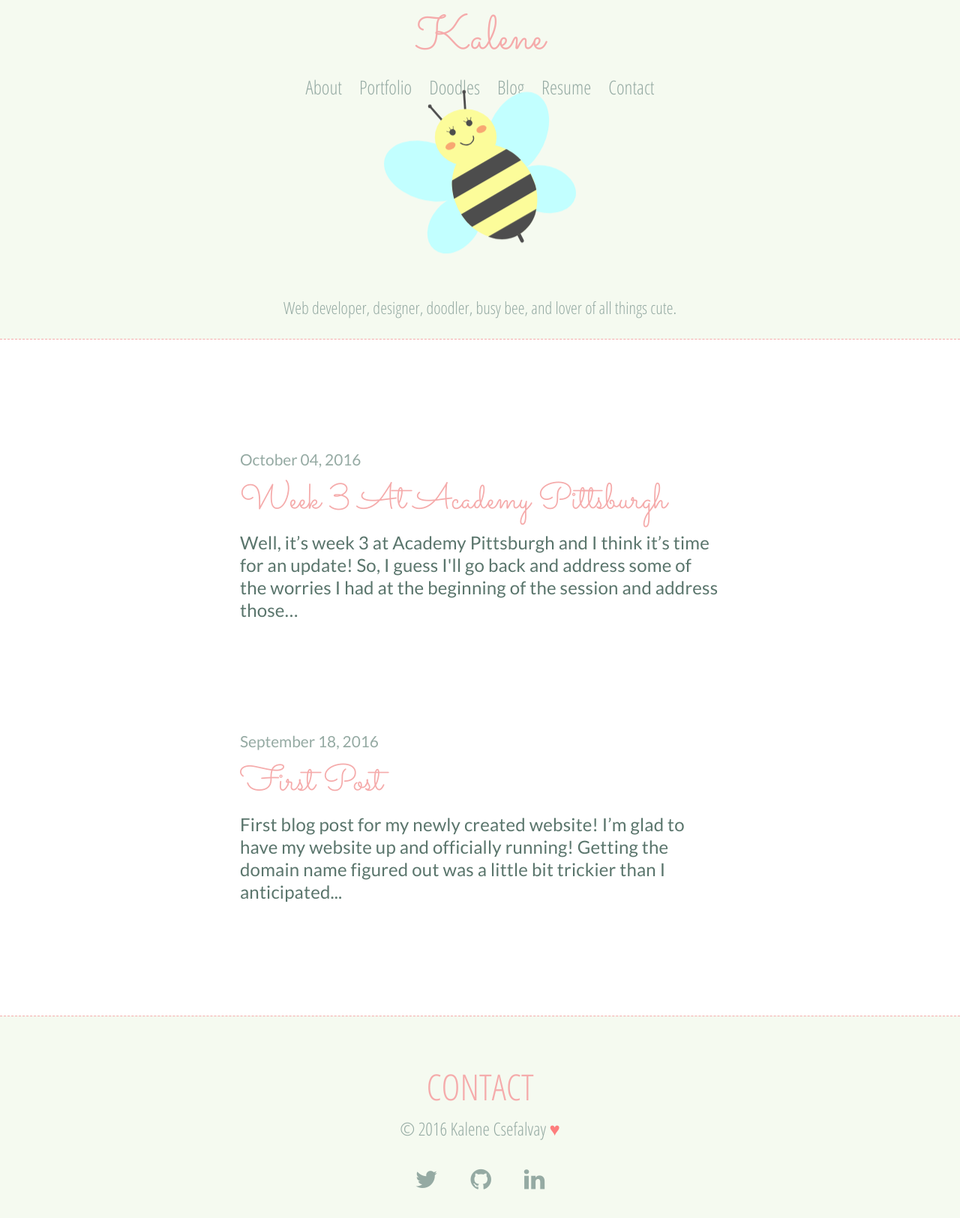
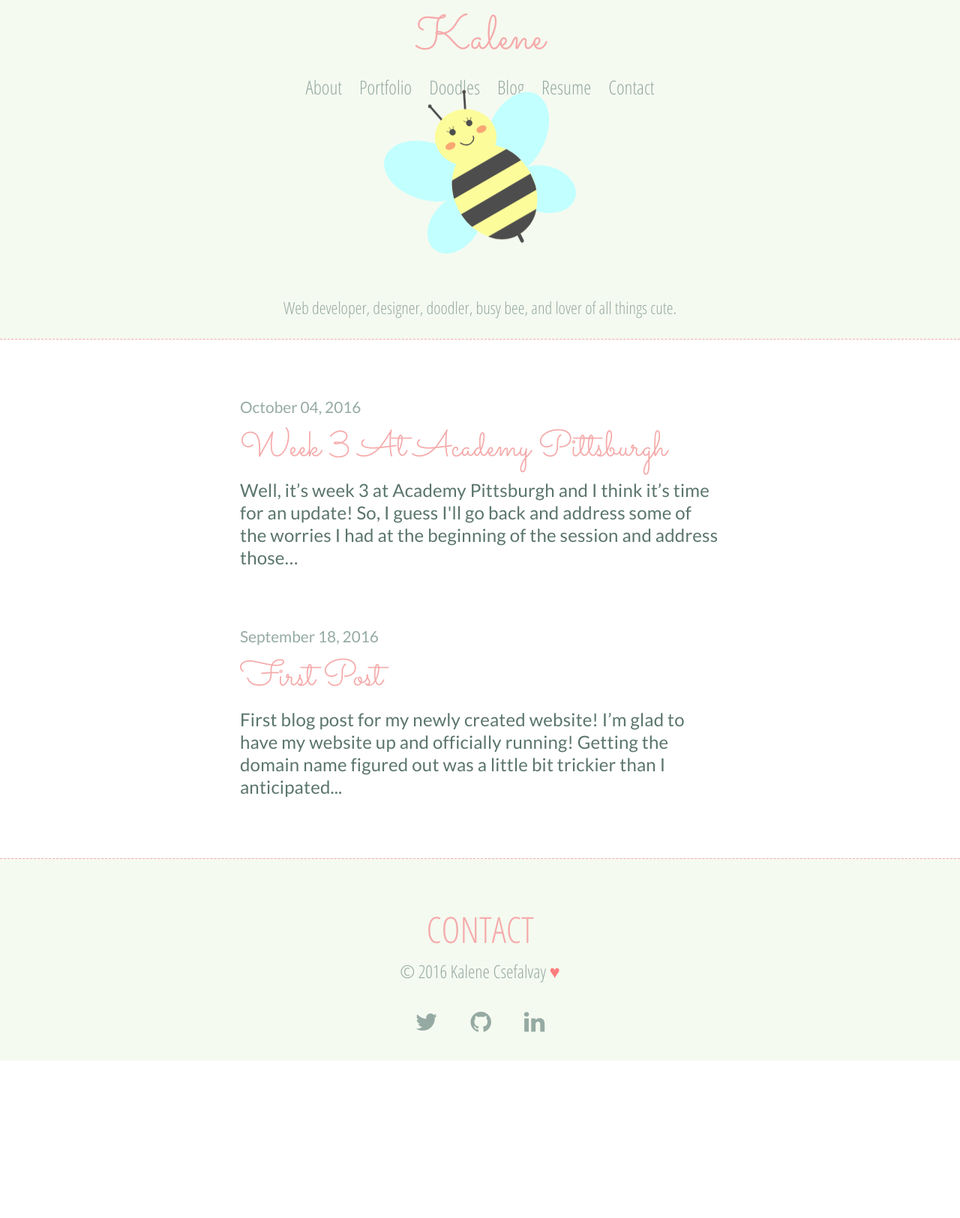
Before and after one commit to kalenenc/kalenenc.github.io, a Jekyll site: the page built from blog.html, in a window 1280 px wide. Shown: the whole page at 75% size. Built offline with Jekyll 4.4.1, drawn with Linux system fonts in a browser that asks for light colours; nearby versions of some CDN libraries; after the commit the page ends 1415 px from its top, so only the background shows below that.

Commit message:
added changes to spacing on blog page

```diff
--- a/css/styles.scss
+++ b/css/styles.scss
@@ -1004,9 +1004,9 @@ footer.footer {
   margin: 0 auto;
 
   ul {
-    margin-bottom:150px;
+    margin-bottom:80px;
     li {
-       margin-top:150px;
+       margin-top:80px;
        font-family: $lato;
        color: $pink;
       .date {
```
Also changed, not shown: 1 other file.
